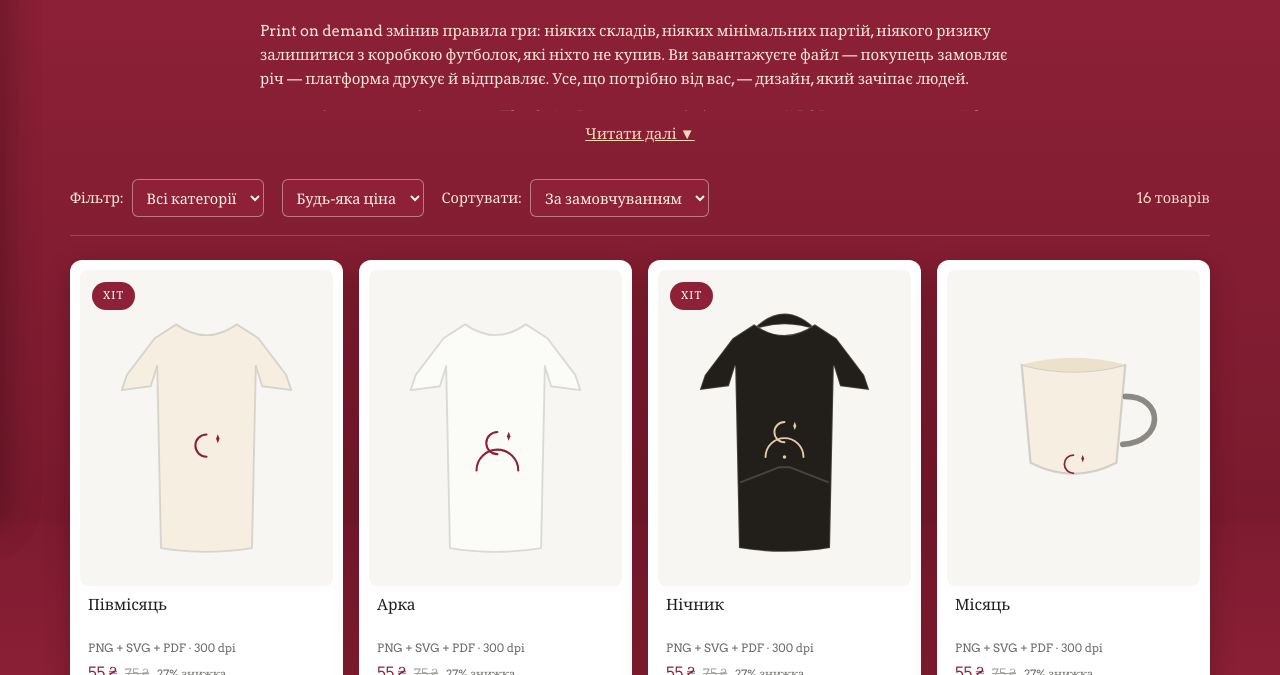
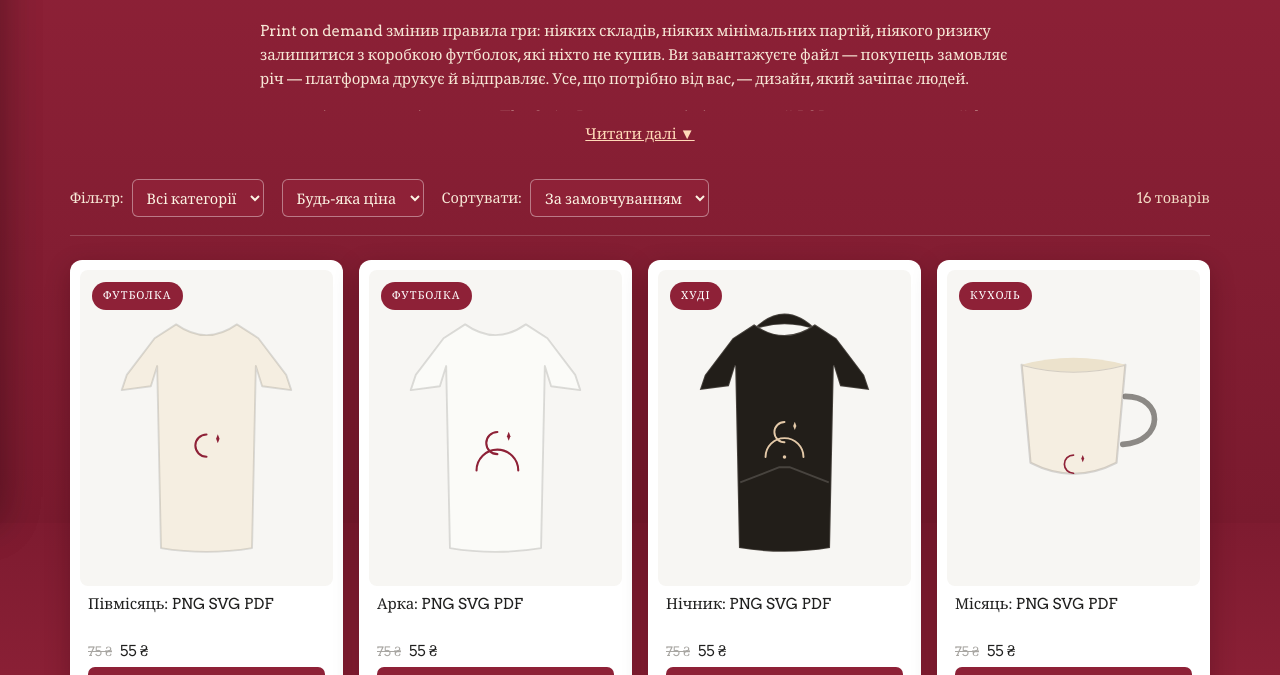
Before and after one commit to Eugene55555/the-quiet-room, a plain HTML site: page index.html in a window 1280 px wide. Shown: the part 277-952 px from the top of the page. Drawn offline with Linux system fonts and the light colour scheme.

Commit message:
Картки 1:1 як у QDF: бейдж-категорія, формати в назві, стара ціна → нова, без зайвого рядка

```diff
--- a/assets/main.js
+++ b/assets/main.js
@@ -160,18 +160,17 @@
 
   /* ---------- Картка (скелет як у Quick Digital Files) ---------- */
   function cardHTML(p) {
+    var fmts = p.formats.replace(/ \+ /g, ' ');
     return '<article class="card">'
       + '<a class="card-media" href="product.html?id=' + esc(p.id) + '">'
-      + (p.badge ? '<span class="card-badge">' + esc(p.badge) + '</span>' : '')
+      + '<span class="card-badge">' + esc(p.cat) + '</span>'
       + '<img loading="lazy" src="' + esc(p.img) + '" alt="' + esc(p.name) + ' — принт The Quiet Room" width="500" height="625">'
       + '</a>'
       + '<div class="card-body">'
-      + '<a class="card-title" href="product.html?id=' + esc(p.id) + '">' + esc(p.name) + '</a>'
-      + '<p class="card-formats">' + esc(p.formats) + ' · 300 dpi</p>'
+      + '<a class="card-title" href="product.html?id=' + esc(p.id) + '">' + esc(p.name) + ': ' + esc(fmts) + '</a>'
       + '<div class="card-price-row">'
+      + (p.old ? '<span class="price-old">' + esc(p.old) + ' ₴</span>' : '')
       + '<span class="price-sale">' + esc(p.price) + ' ₴</span>'
-      + (p.old ? '<span class="price-old">' + esc(p.old) + ' ₴</span>' : '')
-      + (p.old ? '<span class="card-formats">' + (Math.round((1 - p.price / p.old) * 100)) + '% знижка</span>' : '')
       + '</div>'
       + '<a class="card-btn" href="' + esc(window.TQR_BUY) + '" target="_blank" rel="noopener">Купити на BlackSea</a>'
       + '</div></article>';
--- a/assets/style.css
+++ b/assets/style.css
@@ -266,17 +266,15 @@ select, input, button { font-family: var(--font); }
   font-size: 11px; letter-spacing: 1.1px; text-transform: uppercase;
   padding: 5px 11px; border-radius: 30px;
 }
-.card-body { padding: 9px 8px 10px; display: flex; flex-direction: column; gap: 3px; }
+.card-body { padding: 9px 8px 10px; display: flex; flex-direction: column; gap: 4px; }
 .card-title {
-  font-size: 15.5px; font-weight: 400; line-height: 1.3;
+  font-size: 15px; font-weight: 400; line-height: 1.3;
   display: -webkit-box; -webkit-line-clamp: 2; -webkit-box-orient: vertical; overflow: hidden;
   min-height: calc(2 * 1.3em);
 }
 .card-title:hover { text-decoration: underline; }
-.card-formats { font-size: 11.5px; color: var(--muted); }
-.card-formats { min-height: 1.3em; }
-.card-price-row { display: flex; align-items: baseline; gap: 8px; margin-top: 1px; min-height: 22px; }
-.price-sale { font-size: 15.5px; color: var(--wine); }
+.card-price-row { display: flex; align-items: baseline; gap: 8px; margin-top: 1px; min-height: 20px; }
+.price-sale { font-size: 15px; color: var(--ink); }
 .price-old { font-size: 13px; color: #A8A6A2; text-decoration: line-through; }
 .card-btn {
   display: block; text-align: center; margin-top: auto; padding-top: 10px;
--- a/index.html
+++ b/index.html
@@ -10,7 +10,7 @@
 <link rel="preconnect" href="https://fonts.gstatic.com" crossorigin>
 <link href="https://fonts.googleapis.com/css2?family=Arvo:ital,wght@0,400;0,700;1,400&display=swap" rel="stylesheet">
 <link rel="stylesheet" href="https://cdnjs.cloudflare.com/ajax/libs/font-awesome/6.5.2/css/all.min.css">
-<link rel="stylesheet" href="assets/style.css?v=8">
+<link rel="stylesheet" href="assets/style.css?v=9">
 </head>
 <body>
 
```
Also changed, not shown: product.html (+1 -1 lines).
